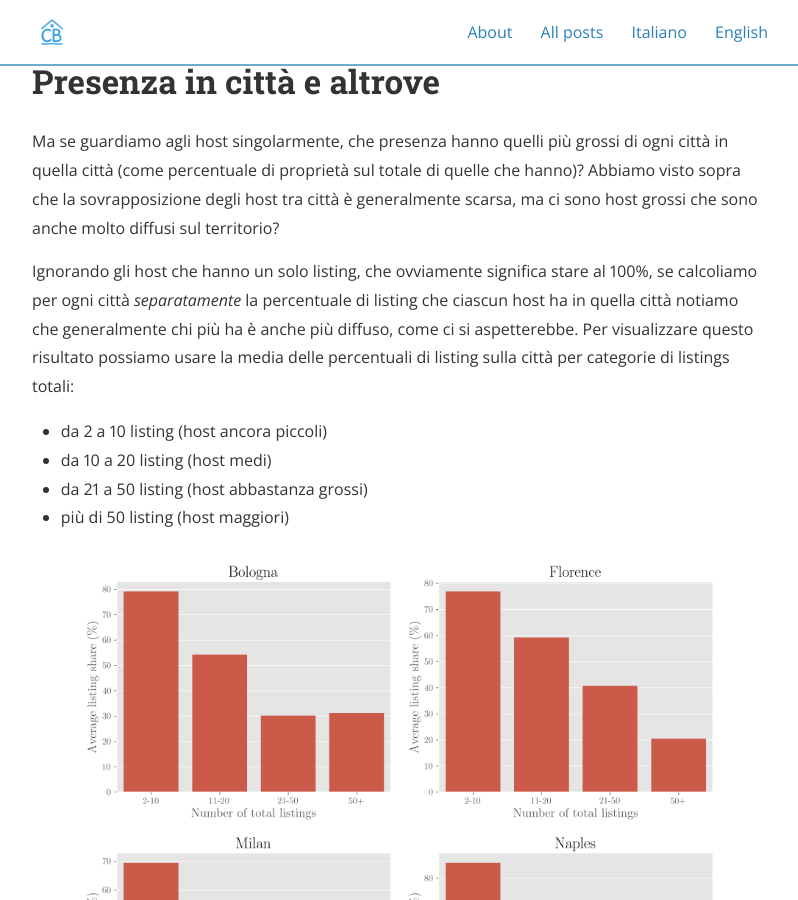
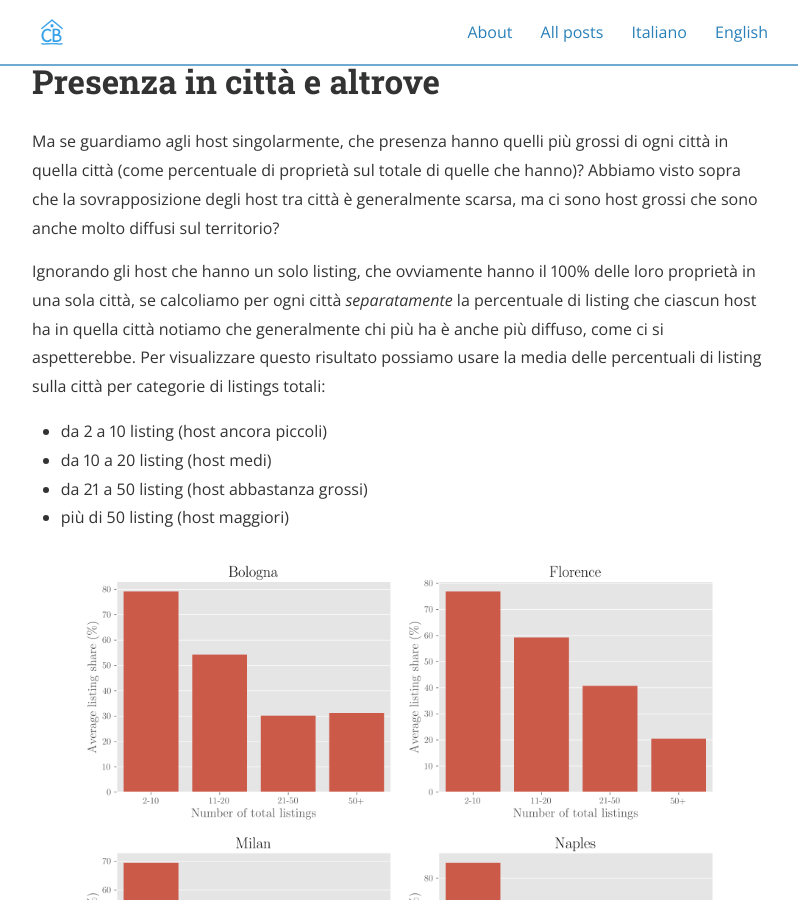
Before and after one commit to bernomone/citybreaking, a Jekyll site: the page built from _posts/2025-11-22-fette-di-mercato.md, in a window 1280 px wide and 900 px high, scrolled down 1726 px. Shown: the whole window, without its empty margins (240-1038 px from the left). Built offline with Jekyll 4.4.1, drawn with Linux system fonts in a browser that asks for light colours; nearby versions of some CDN libraries.

Commit message:
Update _posts/2025-11-22-fette-di-mercato.md
Co-authored-by: Bernardo Monechi <mone.berna@gmail.com>

```diff
--- a/_posts/2025-11-22-fette-di-mercato.md
+++ b/_posts/2025-11-22-fette-di-mercato.md
@@ -27,7 +27,7 @@ Attenzione però: noi abbiamo solo i dati di queste 8 città, non tutto il paese
 
 Ma se guardiamo agli host singolarmente, che presenza hanno quelli più grossi di ogni città in quella città (come percentuale di proprietà sul totale di quelle che hanno)? Abbiamo visto sopra che la sovrapposizione degli host tra città è generalmente scarsa, ma ci sono host grossi che sono anche molto diffusi sul territorio?
 
-Ignorando gli host che hanno un solo listing, che ovviamente significa stare al 100%, se calcoliamo per ogni città _separatamente_ la percentuale di listing che ciascun host ha in quella città notiamo che generalmente chi più ha è anche più diffuso, come ci si aspetterebbe. Per visualizzare questo risultato possiamo usare la media delle percentuali di listing sulla città per categorie di listings totali:
+Ignorando gli host che hanno un solo listing, che ovviamente hanno il 100% delle loro proprietà in una sola città, se calcoliamo per ogni città _separatamente_ la percentuale di listing che ciascun host ha in quella città notiamo che generalmente chi più ha è anche più diffuso, come ci si aspetterebbe. Per visualizzare questo risultato possiamo usare la media delle percentuali di listing sulla città per categorie di listings totali:
 * da 2 a 10 listing (host ancora piccoli)
 * da 10 a 20 listing (host medi)
 * da 21 a 50 listing (host abbastanza grossi)
```
